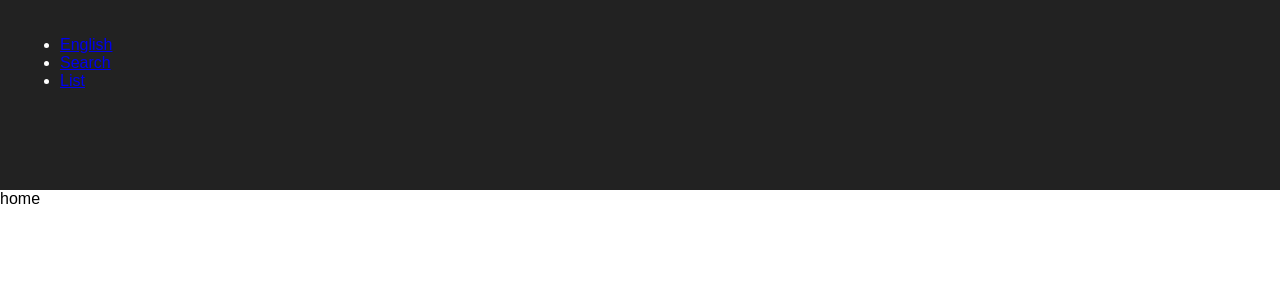
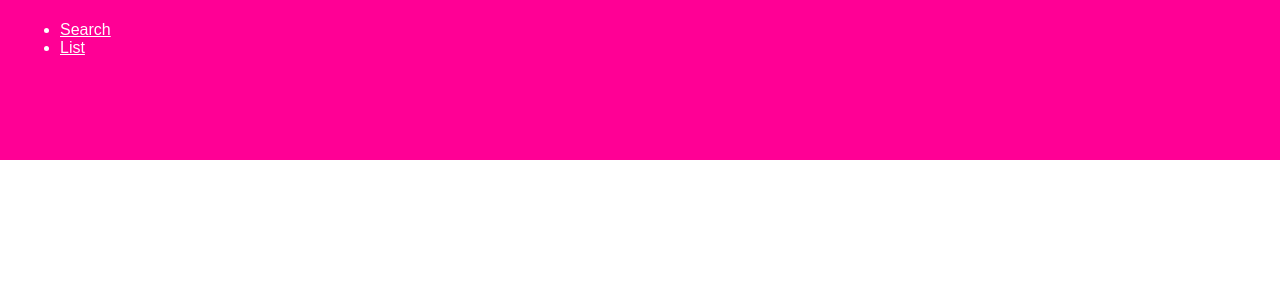
Before and after one commit to jrorsini/EnglishSearch, a React (Create React App) app: page / in a window 1280 px wide. Shown: the top 300 px of the page. Built offline with nearby package versions, Linux system fonts and the light colour scheme.

Commit message:
Adding style.

```diff
--- a/src/App.css
+++ b/src/App.css
@@ -8,9 +8,9 @@
 }
 
 .App-header {
-  background-color: #222;
+	background-color: rgb(255, 0, 149);
 	height: 150px;
-  padding: 20px;
+	padding: 5px 20px;
 	color: white;
 }
 
@@ -23,6 +23,10 @@
 }
 
 @keyframes App-logo-spin {
-  from { transform: rotate(0deg); }
-  to { transform: rotate(360deg); }
+	from {
+		transform: rotate(0deg);
 	}
+	to {
+		transform: rotate(360deg);
+	}
+}
--- a/src/App.js
+++ b/src/App.js
@@ -14,9 +14,8 @@ class App extends Component {
 					<header className="App-header">
 						<Nav />
 					</header>
-					<Route exact path="/" component={Home} />
 					<Route exact path="/search" component={Search} />
-					<Route exact path="/list" component={List} />
+					<Route path="/list" component={List} />
 				</div>
 			</Router>
 		);
--- a/src/components/nav.js
+++ b/src/components/nav.js
@@ -4,16 +4,17 @@ import { BrowserRouter as Router, Route, Link } from 'react-router-dom';
 class Nav extends Component {
 	render() {
 		return (
-			<nav>
+			<nav className="nav">
 				<ul>
 					<li>
-						<Link to="/">English</Link>
+						<Link className="nav-link" to="/search">
+							Search
+						</Link>
 					</li>
 					<li>
-						<Link to="/search">Search</Link>
-					</li>
-					<li>
-						<Link to="/list">List</Link>
+						<Link className="nav-link" to="/list">
+							List
+						</Link>
 					</li>
 				</ul>
 			</nav>
--- a/src/index.css
+++ b/src/index.css
@@ -1,5 +1,9 @@
 body {
-  margin: 0;
-  padding: 0;
-  font-family: sans-serif;
+	margin: 0;
+	padding: 0;
+	font-family: sans-serif;
 }
+
+.nav-link {
+	color: #fff;
+}
```
Lines whose indentation alone changed are shown as unchanged.
